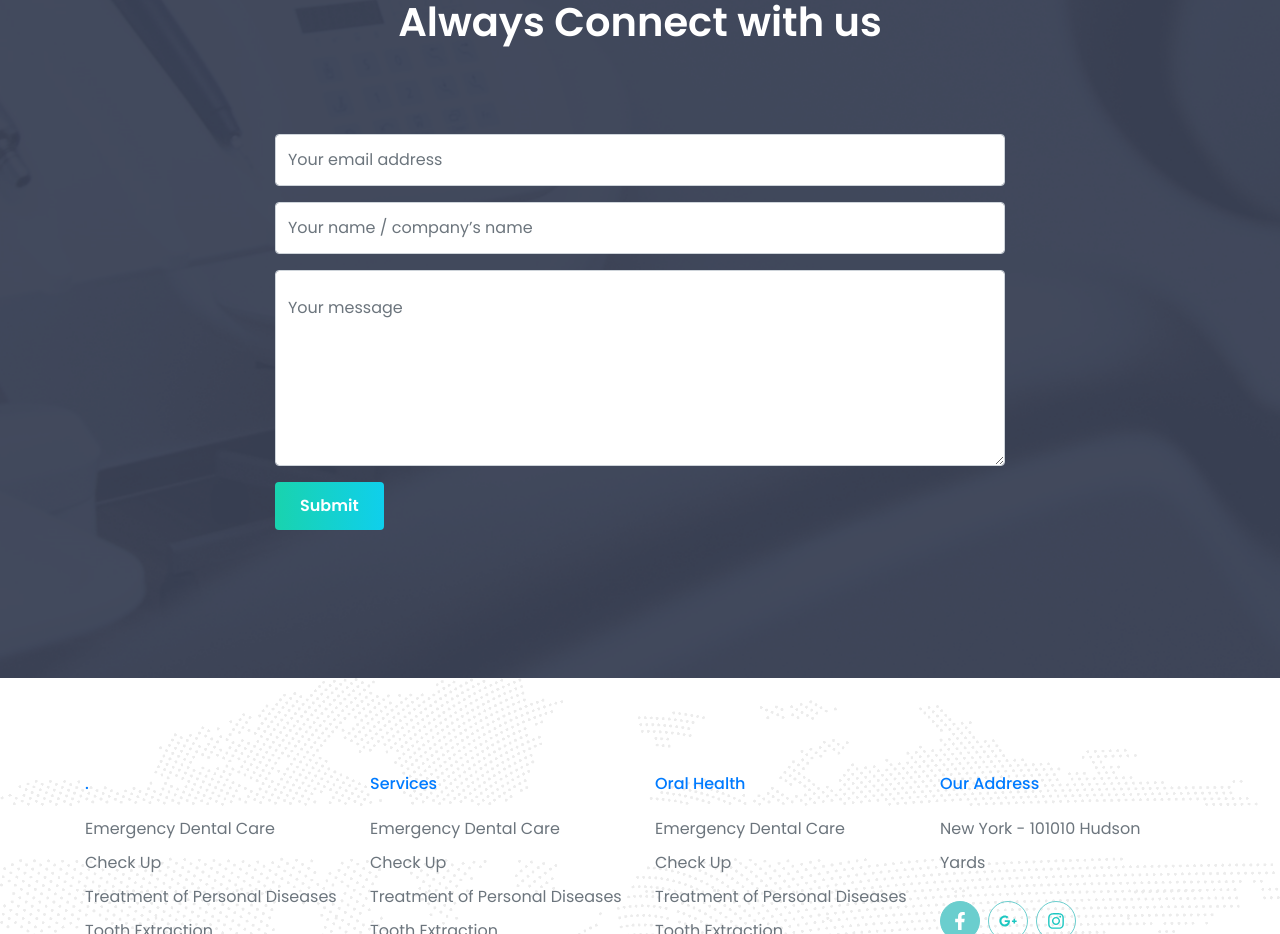
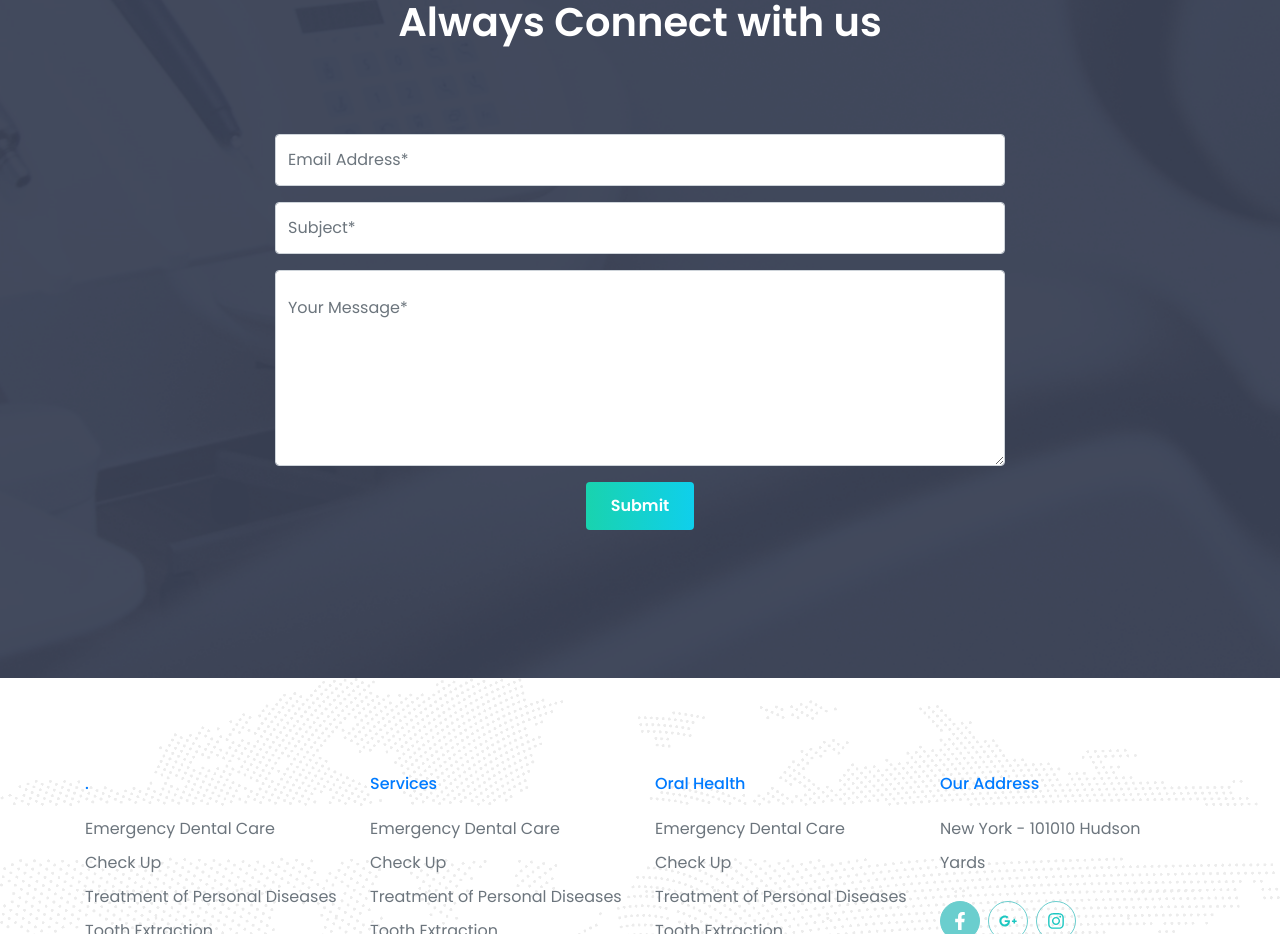
Before and after one commit to MsiIslam20/doctors-portal-web, a React (Create React App) app: page / in a window 1280 px wide. Shown: the part 4660-5594 px from the top of the page. Built offline with nearby package versions, Linux system fonts and the light colour scheme.

Commit message:
contact page done

```diff
--- a/src/components/HomeMain/ContactUs/ContactUs.css
+++ b/src/components/HomeMain/ContactUs/ContactUs.css
@@ -11,3 +11,6 @@
 .contact-form .form-control{
     padding: 25px 12px;
 }
+.submit{
+    text-align: center;
+}
--- a/src/components/HomeMain/ContactUs/ContactUs.js
+++ b/src/components/HomeMain/ContactUs/ContactUs.js
@@ -16,15 +16,17 @@ const ContactUs = () => {
                                 <div className="contact-form">
                                 <form>
                                     <div className="form-group">
-                                        <input type="email" className="form-control" name="email" id="validationDefault03" placeholder="Your email address" required />
+                                        <input type="email" className="form-control" name="email" id="validationDefault03" placeholder="Email Address*" required />
                                     </div>
                                     <div className="form-group">
-                                        <input type="text" className="form-control" name="name" id="validationDefault02" placeholder="Your name / company’s name" required />
+                                        <input type="text" className="form-control" name="name" id="validationDefault02" placeholder="Subject*" required />
                                     </div>
                                     <div className="form-group">
-                                        <textarea className="form-control" id="exampleFormControlTextarea1" placeholder="Your message" rows="6" required></textarea>
+                                        <textarea className="form-control" id="exampleFormControlTextarea1" placeholder="Your Message*" rows="6" required></textarea>
                                     </div>
-                                    <button className="btn mx-auto btn-primary btn-brand mb-5" type="submit">Submit</button>
+                                    <div className="submit">
+                                        <button className="btn mx-auto btn-primary btn-brand mb-5" type="submit">Submit</button>
+                                    </div>
                                 </form>
                                 </div>
                             </div>
```
